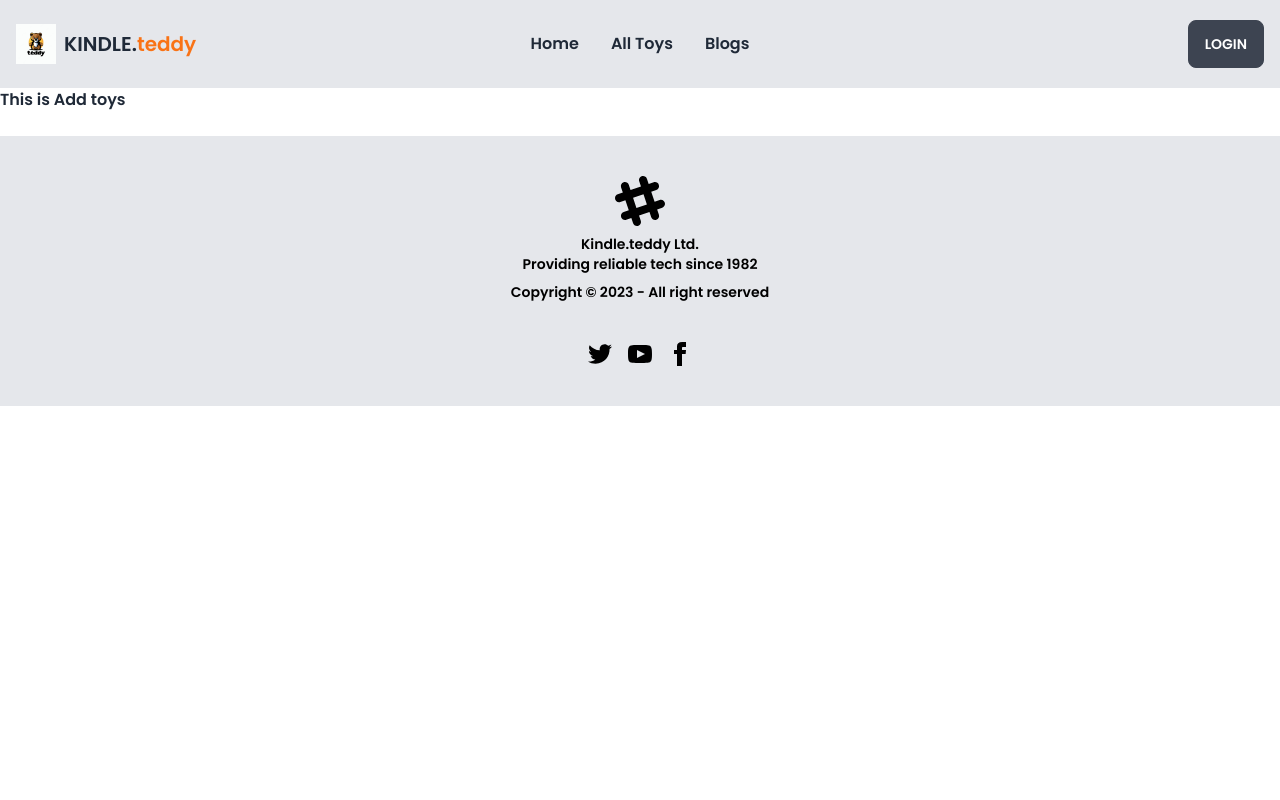
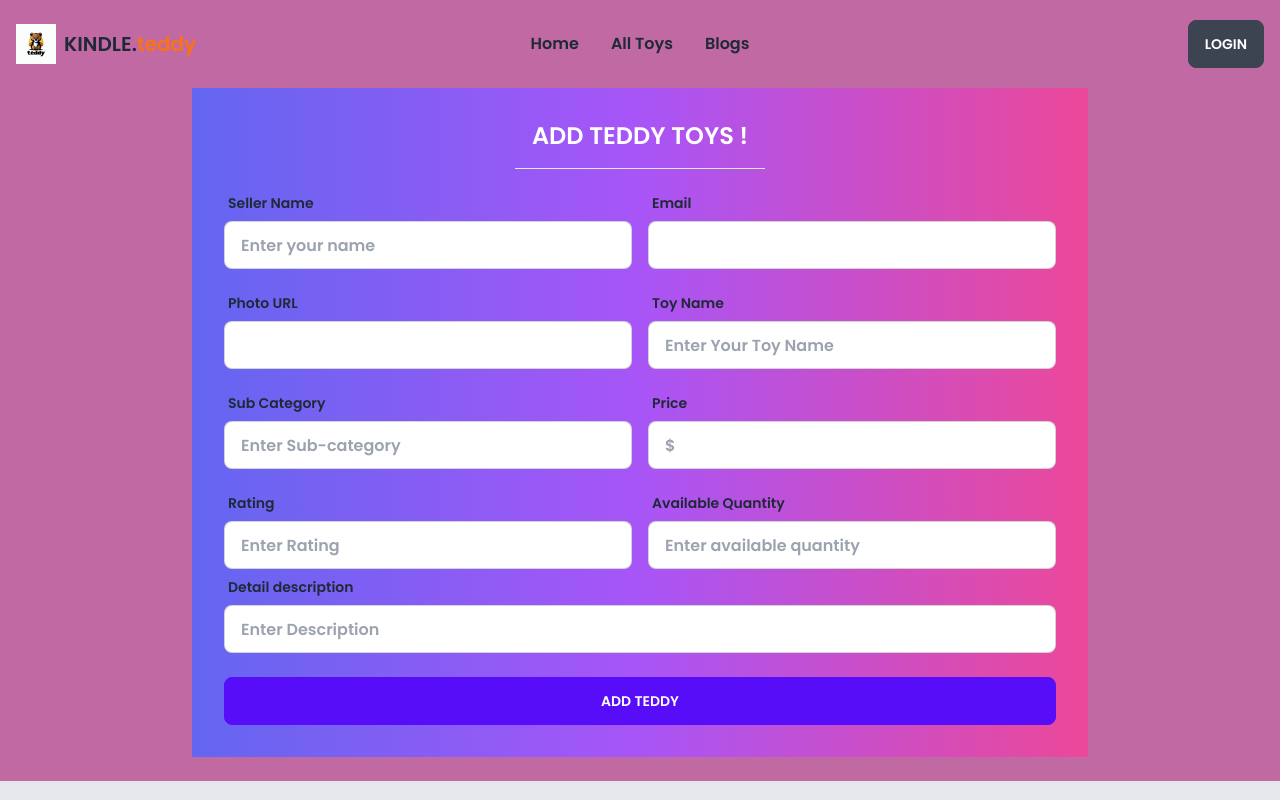
Before and after one commit to sabuj0143/toy-teddy-bear, a React (Vite) app: page /addToys in a window 1280 px wide. Shown: the top 800 px of the page. Built offline with nearby package versions, Linux system fonts and the light colour scheme; no server answers.

Commit message:
Add a toy component done

```diff
--- a/package.json
+++ b/package.json
@@ -20,7 +20,8 @@
     "react-router-dom": "^6.11.2",
     "react-spinners": "^0.13.8",
     "react-tabs": "^6.0.1",
-    "sort-by": "^1.2.0"
+    "sort-by": "^1.2.0",
+    "sweetalert2": "^11.7.5"
   },
   "devDependencies": {
     "@types/react": "^18.0.28",
--- a/src/components/AllToys/AddToys.jsx
+++ b/src/components/AllToys/AddToys.jsx
@@ -1,9 +1,117 @@
-import React from 'react';
+import React, { useContext } from 'react';
+import { AuthContext } from '../../AuthProvider/AuthProvider';
+import Swal from 'sweetalert2'
 
 const AddToys = () => {
+    const { user } = useContext(AuthContext)
+
+    const handleAddToy = event => {
+        event.preventDefault();
+
+        const form = event.target;
+        const sellerName = form.sellerName.value;
+        const email = form.email.value;
+        const photo = form.photo.value;
+        const toyName = form.toyName.value;
+        const subCategory = form.subCategory.value;
+        const price = form.price.value;
+        const rating = form.rating.value;
+        const quantity = form.quantity.value;
+        const description = form.description.value;
+
+        const newTeddy = { sellerName, email, photo, toyName, subCategory, price, rating, quantity, description }
+        // console.log(newTeddy);
+
+        // Send to data server site
+        fetch('http://localhost:5000/teddys', {
+            method: 'POST',
+            headers: {
+                'content-type': 'application/json'
+            },
+            body: JSON.stringify(newTeddy)
+        })
+            .then(res => res.json())
+            .then(data => {
+                // console.log(data)
+                if (data.insertedId) {
+                    Swal.fire({
+                        title: 'Success!',
+                        text: 'Teddy Add Successfully',
+                        icon: 'success',
+                        confirmButtonText: 'Add'
+                    })
+                }
+            })
+    };
+
     return (
-        <div>
-            <h2>This is Add toys</h2>
+        <div className='w-full mx-auto'>
+            <div className="card-body w-[70%] mx-auto bg-gradient-to-r from-indigo-500 via-purple-500 to-pink-500">
+                <h1 className="text-2xl font-bold text-white text-center">ADD TEDDY TOYS !</h1>
+                <hr className='my-2 w-[30%] mx-auto' />
+                <form onSubmit={handleAddToy}>
+                    <div className='md:grid grid-cols-2 gap-4'>
+                        <div className="form-control">
+                            <label className="label">
+                                <span className="label-text">Seller Name</span>
+                            </label>
+                            <input type="text" name='sellerName' defaultValue={user?.displayName} placeholder='Enter your name' className="input input-bordered" required />
+                        </div>
+                        <div className="form-control">
+                            <label className="label">
+                                <span className="label-text">Email</span>
+                            </label>
+                            <input type="email" name='email' defaultValue={user?.email} className="input input-bordered" required />
+                        </div>
+                        <div className="form-control">
+                            <label className="label">
+                                <span className="label-text">Photo URL</span>
+                            </label>
+                            <input type="text" name='photo' defaultValue={user?.photoURL} className="input input-bordered" required />
+                        </div>
+                        <div className="form-control">
+                            <label className="label">
+                                <span className="label-text">Toy Name</span>
+                            </label>
+                            <input type="text" name='toyName' placeholder='Enter Your Toy Name' className="input input-bordered" required />
+                        </div>
+                        <div className="form-control">
+                            <label className="label">
+                                <span className="label-text">Sub Category</span>
+                            </label>
+                            <input type="text" name='subCategory' placeholder='Enter Sub-category' className="input input-bordered" required />
+                        </div>
+                        <div className="form-control">
+                            <label className="label">
+                                <span className="label-text">Price</span>
+                            </label>
+                            <input type="text" name='price' placeholder="$" className="input input-bordered" required />
+                        </div>
+                        <div className="form-control">
+                            <label className="label">
+                                <span className="label-text">Rating</span>
+                            </label>
+                            <input type="text" name='rating' placeholder="Enter Rating" className="input input-bordered" required />
+                        </div>
+                        <div className="form-control">
+                            <label className="label">
+                                <span className="label-text">Available Quantity</span>
+                            </label>
+                            <input type="text" name='quantity' placeholder="Enter available quantity" className="input input-bordered" required />
+                        </div>
+                    </div>
+                    <div className="form-control w-full">
+                        <label className="label">
+                            <span className="label-text">Detail description</span>
+                        </label>
+                        <input type="text" name='description' placeholder="Enter Description" className="input input-bordered" required />
+                    </div>
+                    <div className="form-control w-full mx-auto mt-6">
+                        <input className="btn btn-primary" type="submit" value="Add teddy" />
+                    </div>
+                </form>
+            </div>
+
         </div>
     );
 };
--- a/src/components/AllToys/AllToys.jsx
+++ b/src/components/AllToys/AllToys.jsx
@@ -4,6 +4,8 @@ const AllToys = () => {
     return (
         <div>
             <h3>This is All Toys</h3>
+            <h3>This is All Toys</h3>
+            <h3>This is All Toys</h3>
         </div>
     );
 };
--- a/src/components/AllToys/MyToys.jsx
+++ b/src/components/AllToys/MyToys.jsx
@@ -4,6 +4,8 @@ const MyToys = () => {
     return (
         <div>
             <h2>This is My Toys</h2>
+            <h2>This is My Toys</h2>
+            <h2>This is My Toys</h2>
         </div>
     );
 };
--- a/src/components/Category/Category.jsx
+++ b/src/components/Category/Category.jsx
@@ -4,7 +4,6 @@ import 'react-tabs/style/react-tabs.css';
 import img1 from '../../../public/categoryImages/classicCuddlers.jpg'
 import img2 from '../../../public/categoryImages/adorableTeddy.jpg'
 import img3 from '../../../public/categoryImages/huggableTreasures.jpg'
-import SubCategory from './SubCategory';
 
 const Category = () => {
     return (
@@ -32,9 +31,6 @@ const Category = () => {
                                 <button className="btn btn-primary">More category</button>
                             </div>
                         </div>
-                    </div>
-                    <div>
-                        <SubCategory></SubCategory>
                     </div>
                 </TabPanel>
                 <TabPanel>
--- a/src/components/ExtraSection/ExtraSection2.jsx
+++ b/src/components/ExtraSection/ExtraSection2.jsx
@@ -4,7 +4,7 @@ import img1 from '../../../public/images/hassan-ouajbir-ZY12914HZ2M-unsplash.jpg
 const ExtraSection2 = () => {
     return (
         <>
-            <div className="hero min-h-screen bg-base-200">
+            <div className="hero min-h-screen ">
                 <div className="hero-content w-[100%] flex-col lg:flex-row-reverse">
                     <div className="text-center w-[50%] lg:text-left">
                         <div className='lg:ml-28'>
--- a/src/components/Home/Banner.jsx
+++ b/src/components/Home/Banner.jsx
@@ -9,7 +9,7 @@ const Banner = () => {
                 <div className="hero-overlay bg-opacity-60"></div>
                 <div className="hero-content text-center text-neutral-content">
                     <div className="max-w-md">
-                        <h1 className="mb-5 text-3xl font-bold"> <span className='text-4xl'> <span className='text-5xl text-orange-400'>W</span><span className='text-orange-400'>elcome</span></span> to Kindle Teddy</h1>
+                        <h1 className="mb-5 text-3xl font-bold"> <span className='text-4xl'> <span className='text-5xl text-orange-400'>W</span><span className='text-orange-400'>elcome</span></span> To Kindle Teddy</h1>
                         <p className="mb-5">Discover a world of cuddles and joy with our adorable collection of teddy bears.</p>
                         <button className="btn btn-primary">Contact Us <FaPhone className='ml-2' /> </button>
                     </div>
--- a/src/components/Home/Header.jsx
+++ b/src/components/Home/Header.jsx
@@ -15,7 +15,7 @@ const Header = () => {
 
     return (
         <>
-            <div className="navbar w-full mx-auto px-4 bg-gray-200 py-5">
+            <div className="navbar w-full mx-auto px-4 py-5">
                 <div className="navbar-start">
                     <div className="dropdown">
                         <label tabIndex={0} className="btn btn-ghost lg:hidden">
@@ -26,10 +26,10 @@ const Header = () => {
                             <li><Link to="/allToys">All Toys</Link></li>
 
                             {
-                                user && <>
-                                    <li><Link to="/myToys">My Toys</Link></li>
-                                    <li><Link to="/allToys">Add Toys</Link></li>
-                                </>
+                                user && <li><Link to="/myToys">My Toys</Link></li>
+                            }
+                            {
+                                user && <li><Link to="/addToys">Add Toys</Link></li>
                             }
 
                             <li><Link to="/blogs">Blogs</Link></li>
@@ -46,7 +46,7 @@ const Header = () => {
                         {
                             user && <>
                                 <li><Link to="/myToys">My Toys</Link></li>
-                                <li><Link to="/allToys">Add Toys</Link></li>
+                                <li><Link to="/addToys">Add Toys</Link></li>
                             </>
                         }
 
--- a/src/components/Home/Home.jsx
+++ b/src/components/Home/Home.jsx
@@ -10,11 +10,11 @@ const Home = () => {
     return (
         <div>
             <Banner></Banner>
-            <Category></Category>
-            <ExtraSection2></ExtraSection2>
+            {/* <Gallery></Gallery> */}
+            {/* <Category></Category> */}
             <Outlet></Outlet>
             {/* <ExtraSection1></ExtraSection1> */}
-            {/* <Gallery></Gallery> */}
+            {/* <ExtraSection2></ExtraSection2> */}
         </div>
     );
 };
--- a/src/index.css
+++ b/src/index.css
@@ -4,4 +4,6 @@
 
 .full-body {
     font-family: 'Poppins', sans-serif;
+    background-color: rgb(192, 105, 163);
+
 }
```
Also changed, not shown: 1 other file (tests, documents, lock files or other folders).
